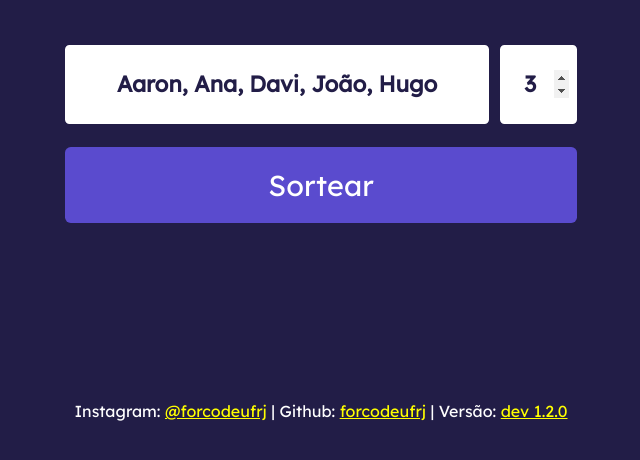
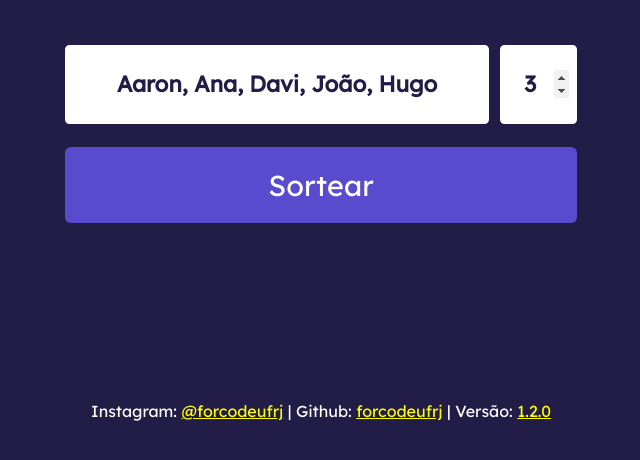
Before and after one commit to forcodeufrj/sorteador_de_nomes, a plain HTML site: page index.html in a window 1280 px wide. Shown: the part 272-732 px from the top of the page, without its empty margins (319-959 px from the left). Drawn offline with nearby package versions, Linux system fonts and the light colour scheme.

Commit message:
Update README

```diff
--- a/index.html
+++ b/index.html
@@ -32,7 +32,7 @@
       <div class="info">
         <br>Instagram: <a href="https://instagram.com/forcodeufrj" target="_blank">@forcodeufrj</a> |
         Github: <a href="https://github.com/forcodeufrj" target="_blank">forcodeufrj</a> |
-        Versão: <a href="https://github.com/forcodeufrj/sorteador_de_nomes" target="_blank">dev 1.2.0</a>
+        Versão: <a href="https://github.com/forcodeufrj/sorteador_de_nomes" target="_blank">1.2.0</a>
       </div>
     </section>
 
```
Also changed, not shown: 1 other file.
